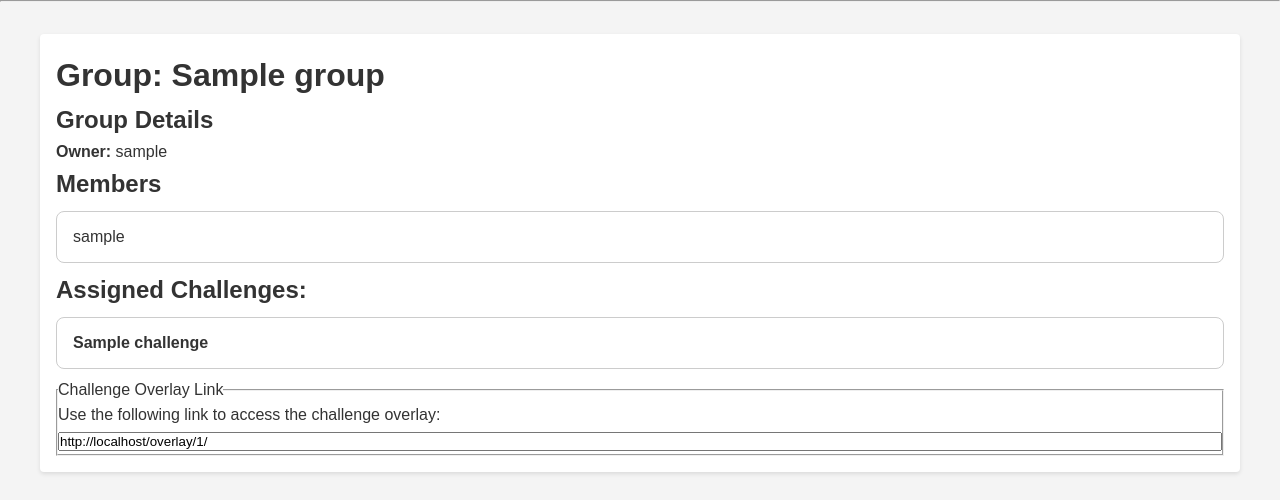
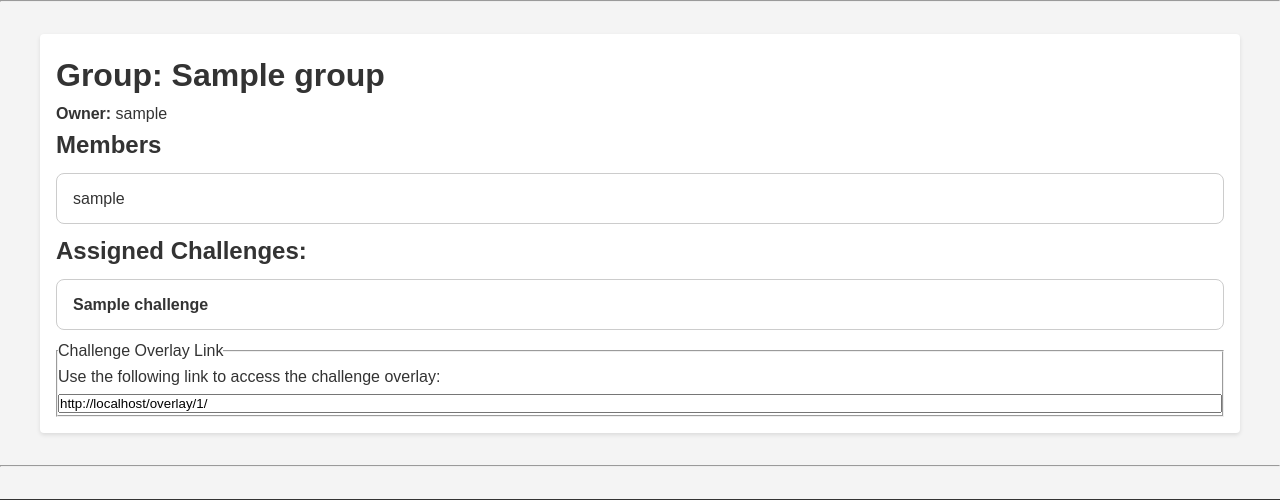
Before and after one commit to stiasnymax-lang/StreamQuest, a Flask app: template templates/group.html in a window 1280 px wide. Shown: the part 42-542 px from the top of the page. Run offline with Flask 3, Linux system fonts and the light colour scheme; the template is opened without the code that fills it: most values are stand-ins (such as "Sample title", 1, 10 or a date in 2020).

Commit message:
small change

```diff
--- a/templates/group.html
+++ b/templates/group.html
@@ -4,11 +4,7 @@
 
 {% block content %}
     <h1>Group: {{ group.name }}</h1>
-
-    <!-- Gruppen-Details -->
-    <h2>Group Details</h2>
     <p><strong>Owner:</strong> {{ owner.username }}</p>
-
 
     <!-- Mitglieder-Liste -->
     <h2>Members</h2>
```
